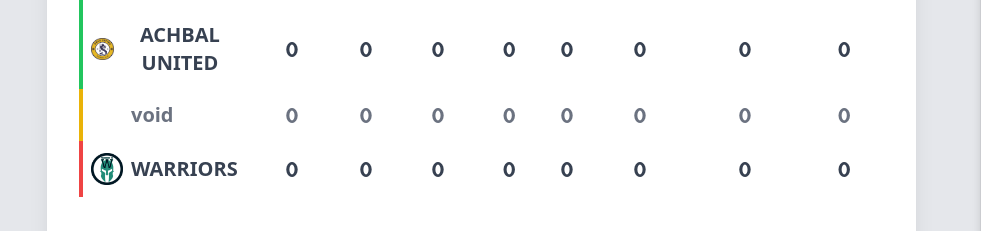
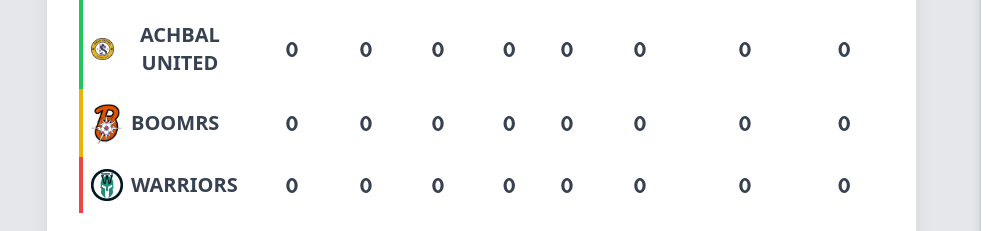
Before and after one commit to Labrahmi/med-league, a website: page index.html in a window 1280 px wide. Shown: the part 2949-3180 px from the top of the page, 205-1198 px from the left. Drawn offline with Linux system fonts and the light colour scheme; a script that the page names is missing.

Commit message:
logo error

```diff
--- a/index.html
+++ b/index.html
@@ -496,11 +496,11 @@
 									</tr>
 									<!-- - -->
 									<!-- - -->
-									<tr class="text-center font-nums text-gray-500">
+									<tr class="text-center font-nums text-gray-700">
 										<td class="font-now font-semibold pl-2 p-3 flex items-center justify-start border-l-yellow-500 border-l-4">
-											<div><img class="w-8 select-none" src="./images/teams/void.png" alt=""></div>
+											<div><img class="w-8 select-none" src="./images/teams/BOOMERS.png" alt=""></div>
 											<div class="px-1"></div>
-											<div class="text-xl">void</div>
+											<div class="text-xl">BOOMRS</div>
 										</td>
 										<td class="p-3">0</td>
 										<td class="p-3">0</td>
```
